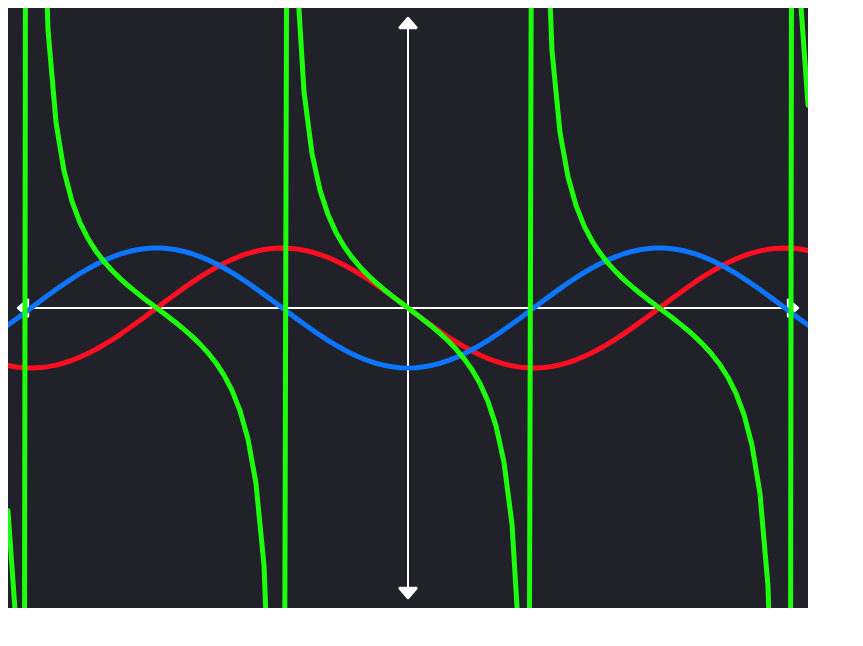
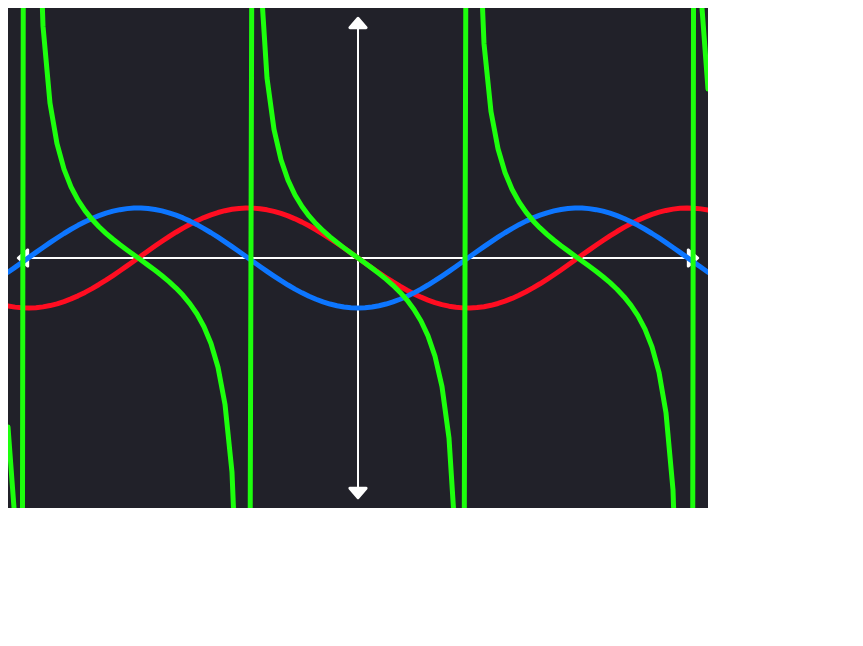
Before and after one commit to Destructor-Ben/L3COSC-Maths-Website, a SvelteKit app: page /visualizations in a window 1280 px wide. Shown: the top 646 px of the page, without its empty margins (0-863 px from the left). Built offline with nearby package versions, Linux system fonts and the light colour scheme.

Commit message:
Shrink the test canvas slightly

```diff
--- a/src/routes/visualizations/+page.svelte
+++ b/src/routes/visualizations/+page.svelte
@@ -4,8 +4,8 @@
 </script>
 
 <Graph
-  width={800}
-  height={600}
+  width={700}
+  height={500}
   initialScale={{ x: 10, y: 10 }}
   functions={[
     { name: "sin(x)", func: (x: number) => Math.sin(x), color: Colors.ContrastRed },
```
